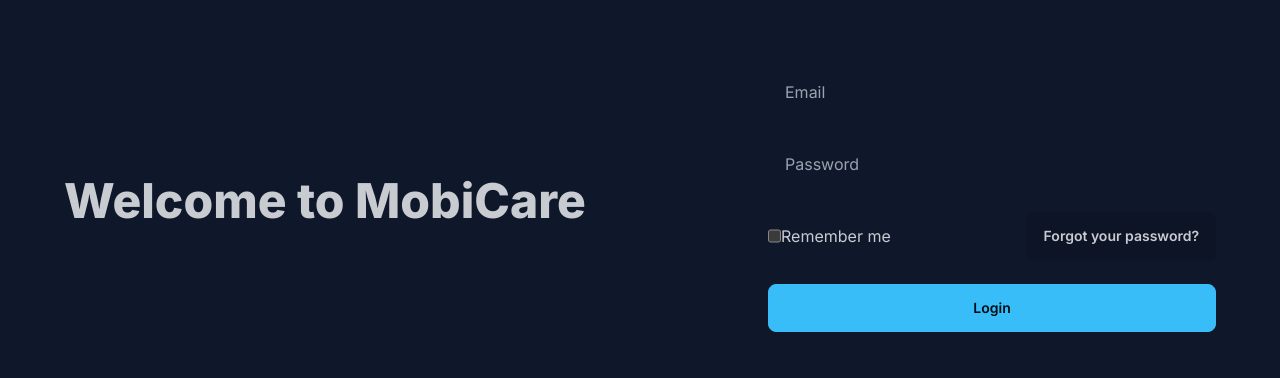
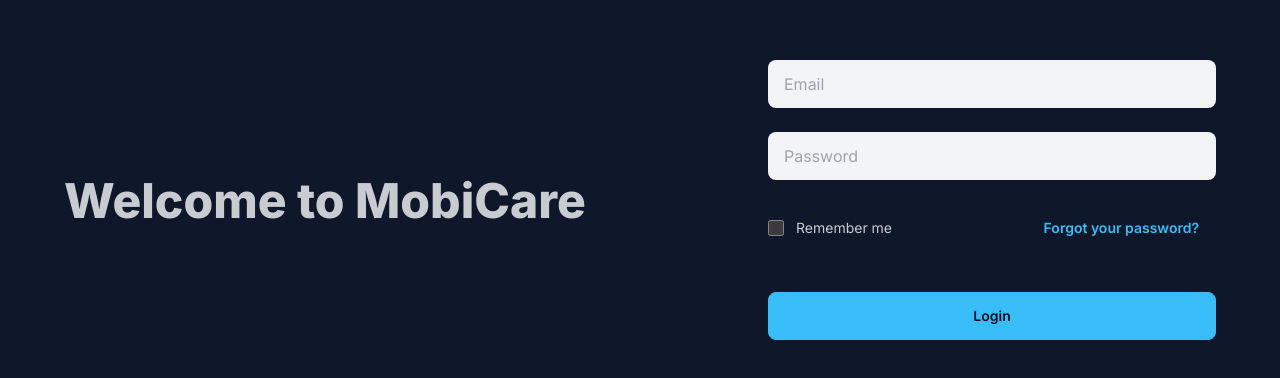
Before and after one commit to jeffigy/mobicare-client, a Next.js app: page / in a window 1280 px wide. Shown: the part 200-578 px from the top of the page. Built offline with nearby package versions, Linux system fonts and the light colour scheme.

Commit message:
fix: Fixed daisyUI classNames not working

```diff
--- a/tailwind.config.ts
+++ b/tailwind.config.ts
@@ -5,6 +5,7 @@
     "./src/pages/**/*.{js,ts,jsx,tsx,mdx}",
     "./src/components/**/*.{js,ts,jsx,tsx,mdx}",
     "./src/app/**/*.{js,ts,jsx,tsx,mdx}",
+    "./src/**/*.{js,jsx,ts,tsx}",
   ],
   theme: {
     extend: {
```
